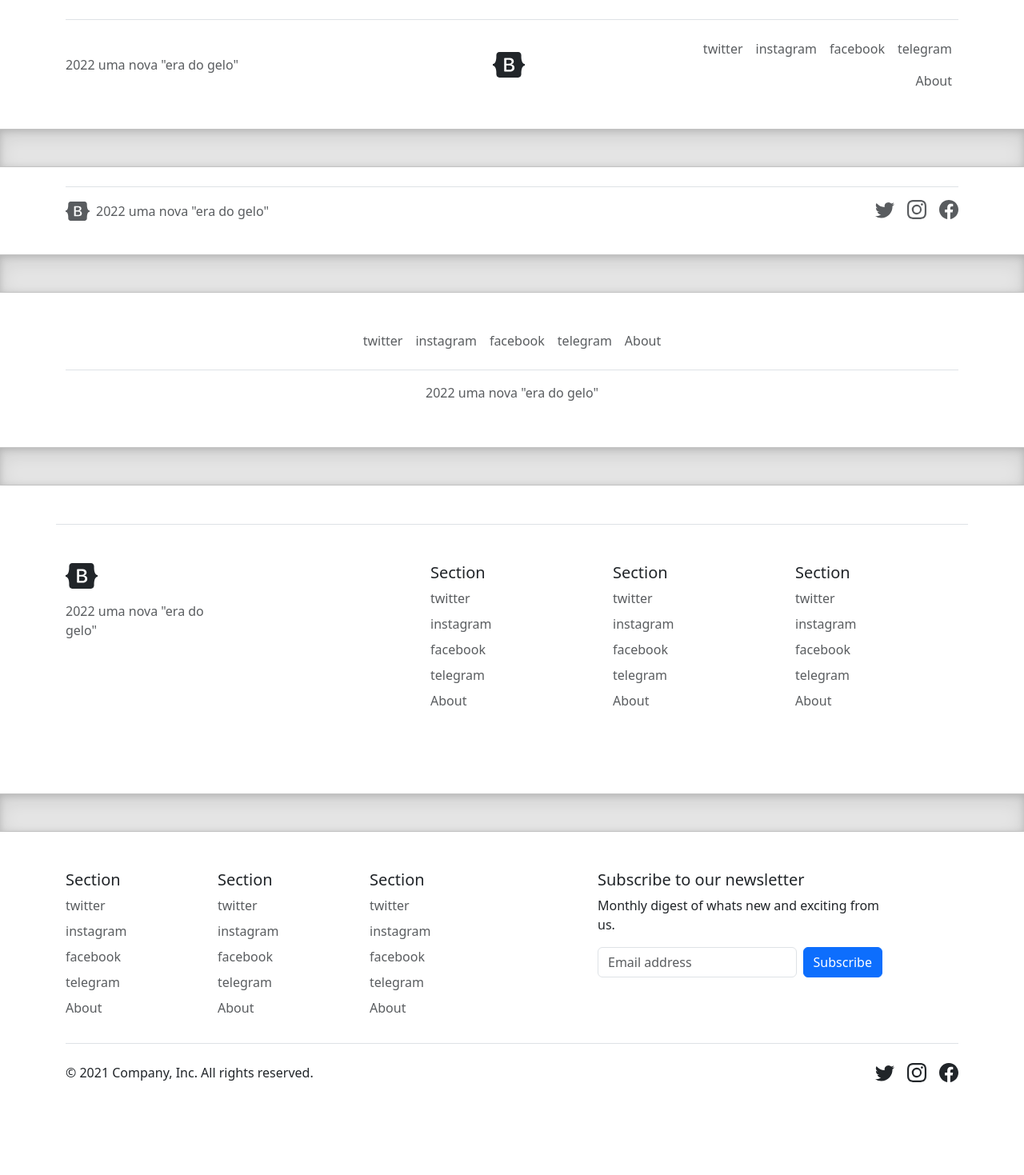
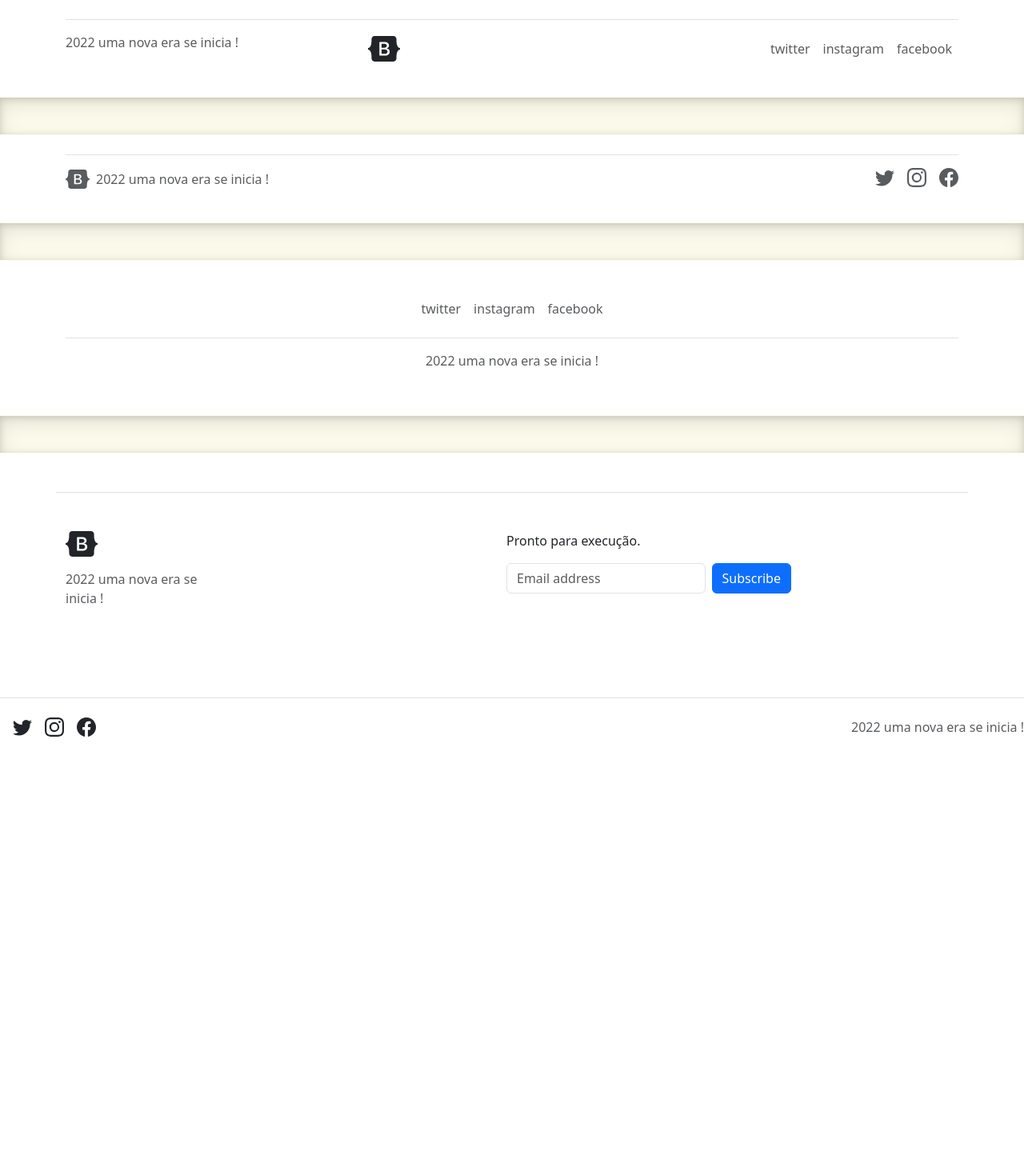
Before and after one commit to fagnerbda/footers, a plain HTML site: page index.html in a window 1280 px wide. Shown: the whole page at 80% size. After the commit the page ends 989 px from the top, so only its background shows below. Drawn offline with nearby package versions, Linux system fonts and the light colour scheme.

Commit message:
footers atualizado

```diff
--- a/footers.css
+++ b/footers.css
@@ -1,7 +1,7 @@
 .b-example-divider {
   height: 3rem;
-  background-color: rgba(0, 0, 0, .1);
-  border: solid rgba(0, 0, 0, .15);
+  background-color: rgba(219, 202, 49, 0.1);
+  border: solid rgba(255, 252, 252, 0.15);
   border-width: 1px 0;
   box-shadow: inset 0 .5em 1.5em rgba(0, 0, 0, .1), inset 0 .125em .5em rgba(0, 0, 0, .15);
 }
--- a/index.html
+++ b/index.html
@@ -13,10 +13,10 @@
 
 
     <!-- Bootstrap core CSS -->
-<link href="../assets/dist/css/bootstrap.min.css" rel="stylesheet">
+<link href="../bootstrap/css/bootstrap.min.css" rel="stylesheet">
 
     <style>
-      .bd-placeholder-img {
+     .bd-placeholder-img {
         font-size: 1.125rem;
         text-anchor: middle;
         -webkit-user-select: none;
@@ -55,7 +55,7 @@
 
 <div class="container">
   <footer class="d-flex flex-wrap justify-content-between align-items-center py-3 my-4 border-top">
-    <p class="col-md-4 mb-0 text-muted">2022 uma nova "era do gelo"</p>
+    <p class=" text-muted">2022 uma nova era se inicia !</p>
 
     <a href="/" class="col-md-4 d-flex align-items-center justify-content-center mb-3 mb-md-0 me-md-auto link-dark text-decoration-none">
       <svg class="bi me-2" width="40" height="32"><use xlink:href="#bootstrap"/></svg>
@@ -65,8 +65,8 @@
       <li class="nav-item"><a href="#" class="nav-link px-2 text-muted">twitter</a></li>
       <li class="nav-item"><a href="#" class="nav-link px-2 text-muted">instagram</a></li>
       <li class="nav-item"><a href="#" class="nav-link px-2 text-muted">facebook</a></li>
-      <li class="nav-item"><a href="#" class="nav-link px-2 text-muted">telegram</a></li>
-      <li class="nav-item"><a href="#" class="nav-link px-2 text-muted">About</a></li>
+     <!-- <li class="nav-item"><a href="#" class="nav-link px-2 text-muted">telegram</a></li>
+      <li class="nav-item"><a href="#" class="nav-link px-2 text-muted">whatsapp</a></li>-->
     </ul>
   </footer>
 </div>
@@ -79,13 +79,15 @@
       <a href="/" class="mb-3 me-2 mb-md-0 text-muted text-decoration-none lh-1">
         <svg class="bi" width="30" height="24"><use xlink:href="#bootstrap"/></svg>
       </a>
-      <span class="text-muted">2022 uma nova "era do gelo"</span>
+      <span class="text-muted">2022 uma nova era se inicia !</span>
     </div>
 
     <ul class="nav col-md-4 justify-content-end list-unstyled d-flex">
       <li class="ms-3"><a class="text-muted" href="#"><svg class="bi" width="24" height="24"><use xlink:href="#twitter"/></svg></a></li>
       <li class="ms-3"><a class="text-muted" href="#"><svg class="bi" width="24" height="24"><use xlink:href="#instagram"/></svg></a></li>
       <li class="ms-3"><a class="text-muted" href="#"><svg class="bi" width="24" height="24"><use xlink:href="#facebook"/></svg></a></li>
+      <!--<li class="ms-3"><a class="link-dark" href="#"><svg class="bi" width="24" height="24"><use xlink:href="#telegram"/></svg></a></li>
+      <li class="ms-3"><a class="link-dark" href="#"><svg class="bi" width="24" height="24"><use xlink:href="#whatsapp"/></svg></a></li>-->
     </ul>
   </footer>
 </div>
@@ -98,10 +100,10 @@
       <li class="nav-item"><a href="#" class="nav-link px-2 text-muted">twitter</a></li>
       <li class="nav-item"><a href="#" class="nav-link px-2 text-muted">instagram</a></li>
       <li class="nav-item"><a href="#" class="nav-link px-2 text-muted">facebook</a></li>
-      <li class="nav-item"><a href="#" class="nav-link px-2 text-muted">telegram</a></li>
-      <li class="nav-item"><a href="#" class="nav-link px-2 text-muted">About</a></li>
+     <!-- <li class="nav-item"><a href="#" class="nav-link px-2 text-muted">telegram</a></li>
+      <li class="nav-item"><a href="#" class="nav-link px-2 text-muted">whatsapp</a></li>-->
     </ul>
-    <p class="text-center text-muted">2022 uma nova "era do gelo"</p>
+    <p class="text-center text-muted">2022 uma nova era se inicia !</p>
   </footer>
 </div>
 
@@ -113,43 +115,43 @@
       <a href="/" class="d-flex align-items-center mb-3 link-dark text-decoration-none">
         <svg class="bi me-2" width="40" height="32"><use xlink:href="#bootstrap"/></svg>
       </a>
-      <p class="text-muted">2022 uma nova "era do gelo"</p>
+      <p class="text-muted">2022 uma nova era se inicia !</p>
     </div>
 
     <div class="col">
 
     </div>
 
-    <div class="col">
-      <h5>Section</h5>
+    <!--<div class="col">
+      <h5>APP</h5>
       <ul class="nav flex-column">
         <li class="nav-item mb-2"><a href="#" class="nav-link p-0 text-muted">twitter</a></li>
         <li class="nav-item mb-2"><a href="#" class="nav-link p-0 text-muted">instagram</a></li>
         <li class="nav-item mb-2"><a href="#" class="nav-link p-0 text-muted">facebook</a></li>
         <li class="nav-item mb-2"><a href="#" class="nav-link p-0 text-muted">telegram</a></li>
-        <li class="nav-item mb-2"><a href="#" class="nav-link p-0 text-muted">About</a></li>
+        <li class="nav-item mb-2"><a href="#" class="nav-link p-0 text-muted">whatsapp</a></li>
       </ul>
     </div>
 
     <div class="col">
-      <h5>Section</h5>
+      <h5>APP</h5>
       <ul class="nav flex-column">
         <li class="nav-item mb-2"><a href="#" class="nav-link p-0 text-muted">twitter</a></li>
         <li class="nav-item mb-2"><a href="#" class="nav-link p-0 text-muted">instagram</a></li>
         <li class="nav-item mb-2"><a href="#" class="nav-link p-0 text-muted">facebook</a></li>
         <li class="nav-item mb-2"><a href="#" class="nav-link p-0 text-muted">telegram</a></li>
-        <li class="nav-item mb-2"><a href="#" class="nav-link p-0 text-muted">About</a></li>
+        <li class="nav-item mb-2"><a href="#" class="nav-link p-0 text-muted">whatsapp</a></li>
       </ul>
     </div>
 
     <div class="col">
-      <h5>Section</h5>
+      <h5>APP</h5>
       <ul class="nav flex-column">
         <li class="nav-item mb-2"><a href="#" class="nav-link p-0 text-muted">twitter</a></li>
         <li class="nav-item mb-2"><a href="#" class="nav-link p-0 text-muted">instagram</a></li>
         <li class="nav-item mb-2"><a href="#" class="nav-link p-0 text-muted">facebook</a></li>
         <li class="nav-item mb-2"><a href="#" class="nav-link p-0 text-muted">telegram</a></li>
-        <li class="nav-item mb-2"><a href="#" class="nav-link p-0 text-muted">About</a></li>
+        <li class="nav-item mb-2"><a href="#" class="nav-link p-0 text-muted">whatsapp</a></li>
       </ul>
     </div>
   </footer>
@@ -164,44 +166,43 @@
   <footer class="py-5">
     <div class="row">
       <div class="col-2">
-        <h5>Section</h5>
+        <h5>APP</h5>
         <ul class="nav flex-column">
           <li class="nav-item mb-2"><a href="#" class="nav-link p-0 text-muted">twitter</a></li>
           <li class="nav-item mb-2"><a href="#" class="nav-link p-0 text-muted">instagram</a></li>
           <li class="nav-item mb-2"><a href="#" class="nav-link p-0 text-muted">facebook</a></li>
           <li class="nav-item mb-2"><a href="#" class="nav-link p-0 text-muted">telegram</a></li>
-          <li class="nav-item mb-2"><a href="#" class="nav-link p-0 text-muted">About</a></li>
+          <li class="nav-item mb-2"><a href="#" class="nav-link p-0 text-muted">whatsapp</a></li>
         </ul>
       </div>
 
       <div class="col-2">
-        <h5>Section</h5>
+        <h5>APP</h5>
         <ul class="nav flex-column">
           <li class="nav-item mb-2"><a href="#" class="nav-link p-0 text-muted">twitter</a></li>
           <li class="nav-item mb-2"><a href="#" class="nav-link p-0 text-muted">instagram</a></li>
           <li class="nav-item mb-2"><a href="#" class="nav-link p-0 text-muted">facebook</a></li>
           <li class="nav-item mb-2"><a href="#" class="nav-link p-0 text-muted">telegram</a></li>
-          <li class="nav-item mb-2"><a href="#" class="nav-link p-0 text-muted">About</a></li>
+          <li class="nav-item mb-2"><a href="#" class="nav-link p-0 text-muted">whatsapp</a></li>
         </ul>
       </div>
 
       <div class="col-2">
-        <h5>Section</h5>
+        <h5>APP</h5>
         <ul class="nav flex-column">
           <li class="nav-item mb-2"><a href="#" class="nav-link p-0 text-muted">twitter</a></li>
           <li class="nav-item mb-2"><a href="#" class="nav-link p-0 text-muted">instagram</a></li>
           <li class="nav-item mb-2"><a href="#" class="nav-link p-0 text-muted">facebook</a></li>
           <li class="nav-item mb-2"><a href="#" class="nav-link p-0 text-muted">telegram</a></li>
-          <li class="nav-item mb-2"><a href="#" class="nav-link p-0 text-muted">About</a></li>
+          <li class="nav-item mb-2"><a href="#" class="nav-link p-0 text-muted">whatsapp</a></li>
         </ul>
-      </div>
+      </div>-->
 
       <div class="col-4 offset-1">
         <form>
-          <h5>Subscribe to our newsletter</h5>
-          <p>Monthly digest of whats new and exciting from us.</p>
+          <p>Pronto para execução.</p>
           <div class="d-flex w-100 gap-2">
-            <label for="newsletter1" class="visually-hidden">Email address</label>
+            <label for="newsletter1" class="visually-hidden">Email </label>
             <input id="newsletter1" type="text" class="form-control" placeholder="Email address">
             <button class="btn btn-primary" type="button">Subscribe</button>
           </div>
@@ -210,12 +211,14 @@
     </div>
 
     <div class="d-flex justify-content-between py-4 my-4 border-top">
-      <p>&copy; 2021 Company, Inc. All rights reserved.</p>
       <ul class="list-unstyled d-flex">
         <li class="ms-3"><a class="link-dark" href="#"><svg class="bi" width="24" height="24"><use xlink:href="#twitter"/></svg></a></li>
         <li class="ms-3"><a class="link-dark" href="#"><svg class="bi" width="24" height="24"><use xlink:href="#instagram"/></svg></a></li>
         <li class="ms-3"><a class="link-dark" href="#"><svg class="bi" width="24" height="24"><use xlink:href="#facebook"/></svg></a></li>
+       <!-- <li class="ms-3"><a class="link-dark" href="#"><svg class="bi" width="24" height="24"><use xlink:href="#telegram"/></svg></a></li>
+        <li class="ms-3"><a class="link-dark" href="#"><svg class="bi" width="24" height="24"><use xlink:href="#whatsapp"/></svg></a></li> -->
       </ul>
+      <p class="text-muted">2022 uma nova era se inicia !</p>
     </div>
   </footer>
 </div>
```
